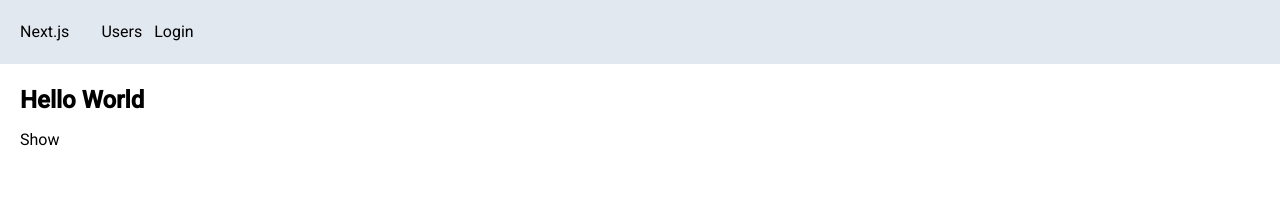
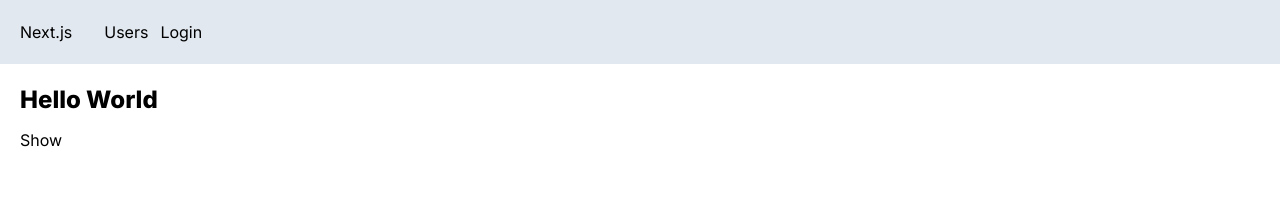
Before and after one commit to tuposilwe/my-next-app, a Next.js app: page / in a window 1280 px wide. Shown: the top 202 px of the page. Built offline with nearby package versions, Linux system fonts and the light colour scheme; no server answers.

Commit message:
add inter font

```diff
--- a/app/layout.tsx
+++ b/app/layout.tsx
@@ -24,7 +24,7 @@ export default function RootLayout({
   return (
     <html lang="en" data-theme="winter">
       <GoogleAnalyticsScript />
-      <body className={roboto.className}>
+      <body className={inter.className}>
         <AuthProvider>
         <NavBar/>
           <main className='p-5'>
```
